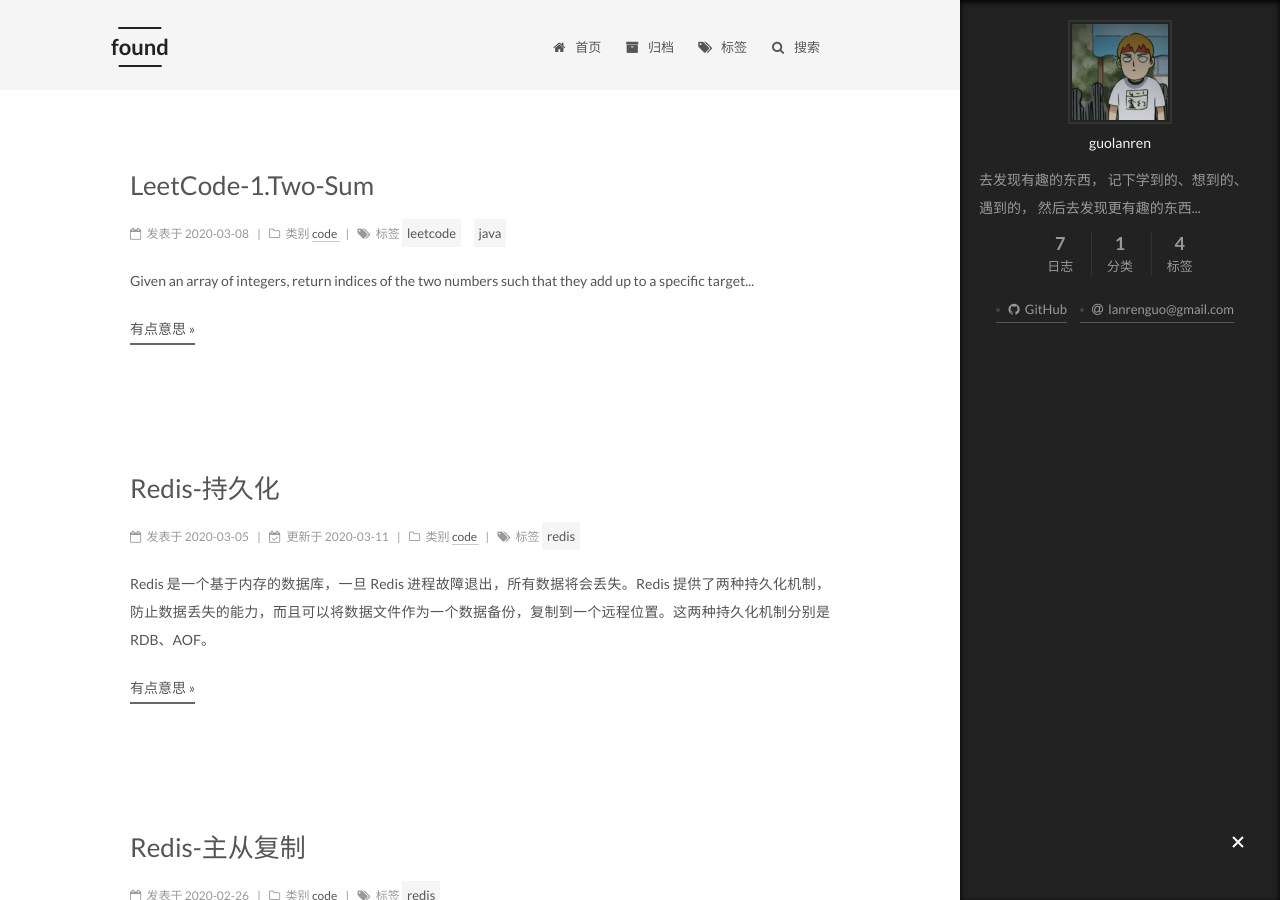
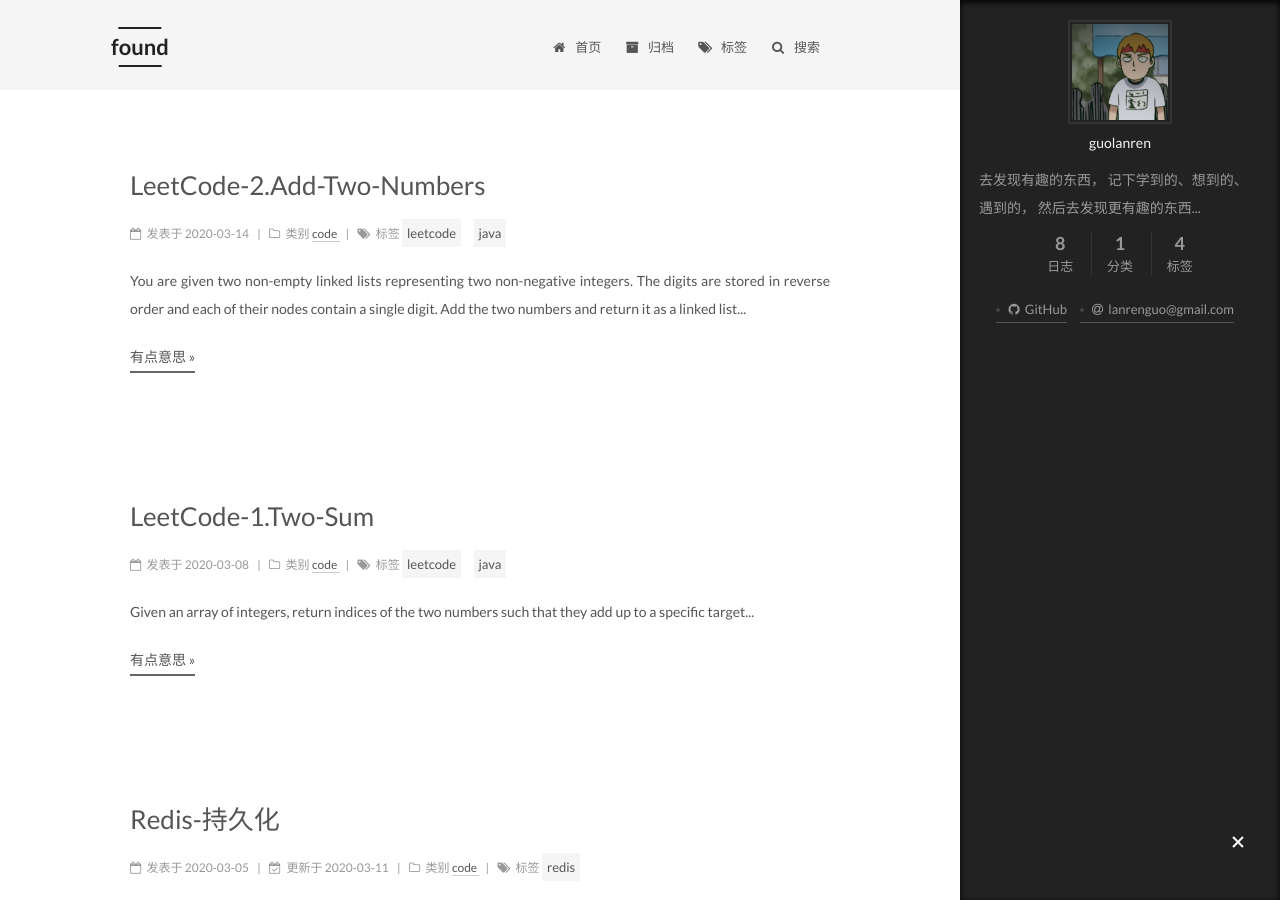
Before and after one commit to guolanren/guolanren.github.io, a Jekyll site: the page built from index.html, in a window 1280 px wide and 900 px high. Built offline with Jekyll 4.4.1, drawn with Linux system fonts in a browser that asks for light colours; the list of posts is cut into pages by our own code; comment, search, counter and statistics services are not loaded; part of the change alters nothing that is shown.

Commit message:
post LeetCode-2.Add-Two-Numbers

````diff
--- a/_drafts/2020-03-13-LeetCode-2.Add-Two-Numbers.md
+++ b/_posts/2020-03-14-LeetCode-2.Add-Two-Numbers.md
@@ -1,6 +1,6 @@
 ---
-title: LeetCode-1.Two-Sum
-description: Given an array of integers, return indices of the two numbers such that they add up to a specific target...
+title: LeetCode-2.Add-Two-Numbers
+description: You are given two non-empty linked lists representing two non-negative integers. The digits are stored in reverse order and each of their nodes contain a single digit. Add the two numbers and return it as a linked list...
 categories:
  - code
 tags:
@@ -32,7 +32,17 @@ Explanation: 342 + 465 = 807.
 
 ## 思路
 
-题目的意思很简单，就是迭代两个链表，并在每一次的迭代中，将两个节点的数相加（如果有进位的话，则加上进位）并存到一个新的链表的当前节点中。最后将新的链表返回即可
+题目的意思很简单，就是迭代两个链表，并在每一次的迭代中，将两个两个链表的节点的数值相加（如果有进位的话，则加上进位），并存到一个新的链表的当前节点中。最后将新的链表返回即可。
+
+以上是两年前，我的解决思路。但听我这么说，现在有其它有趣的新想法似的？
+
+是的，正常加法流程就是这个样。但现在我假设，两个链表，一个很短，一个很长。在短链表遍历完之后，是否能够将长链表直接接到新链表（结果链表）的尾部。这样一来，长链表后面就不需要再遍历了。
+
+由于 **carry（进位）**的存在，"移花接木"变得没那么容易。在 **withCarry(ListNode l, int carry)** 方法中，如果 **carry** 不为 **0** ，仍然需要遍历长链表进行值相加。直到 **carry** 为 **0** ，结束遍历。
+
+如今，运行时间缩短到 **1ms**，速度算是过关了，而接下来就是内存。
+
+之前的做法是，建立一个新的链表，用来存储结果。而 **l1**、**l2** ，用完就丢，实在可惜。于是乎，我直接选用 **l1** 作为结果链表。详细实现见[代码](#代码)
 
 ## 代码
 
@@ -48,7 +58,7 @@ package name.guolanren._1to100._1to10.p2;
 public class AddTwoNumbers {
 
     public ListNode addTwoNumbers(ListNode l1, ListNode l2) {
-        ListNode sumListNode = new ListNode(0);
+        ListNode sumListNode = l1;
         ListNode currentNode = sumListNode;
         ListNode prevNode = null;
         int carry = 0;
@@ -78,7 +88,6 @@ public class AddTwoNumbers {
             l1 = l1.next;
             l2 = l2.next;
             prevNode = currentNode;
-            currentNode.next = new ListNode(0);
             currentNode = currentNode.next;
         }
         return sumListNode;
@@ -88,23 +97,29 @@ public class AddTwoNumbers {
      * ListNode 加上进位
      */
     private ListNode withCarry(ListNode l, int carry) {
-        // ListNode 不为空，加上进位
+        ListNode head = l;
         if (l != null) {
-            l.val += carry;
-            // 新的进位 1，递归操作
-            if (l.val > 9) {
+            while (true) {
+                l.val += carry;
+
+                if (l.val < 10) {
+                    break;
+                }
+
                 l.val -= 10;
-                l.next = withCarry(l.next, 1);
+                carry = 1;
+
+                if (l.next == null) {
+                    l.next = new ListNode(carry);
+                    break;
+                }
+
+                l = l.next;
             }
-            // 返回加上进位后的 ListNode
-            return l;
-        // ListNode 为空，进位为 1，构建一个 val 为 1 的 ListNode
-        } else if (carry == 1){
+        } else if (carry > 0) {
             return new ListNode(carry);
-        // 返回 null
-        } else {
-            return null;
         }
+        return head;
     }
 }
 
@@ -125,3 +140,7 @@ public class ListNode {
     ListNode(int x) { val = x; }
 }
 ```
+
+## 得意一下
+
+![Submission Detail](https://github.com/guolanren/gallery/blob/master/leetcode/1to100/1to10/p2-Add-Two-Numbers/Submission-Detail.PNG?raw=true)
````
